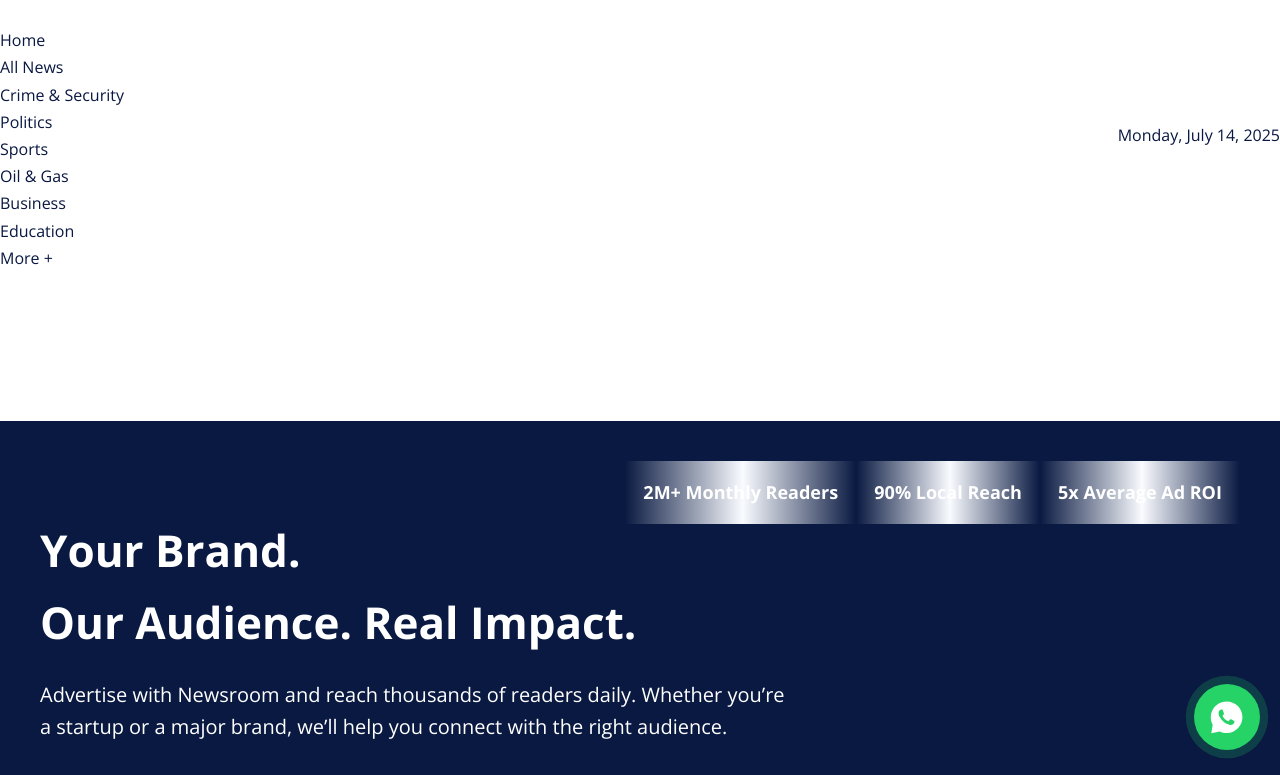
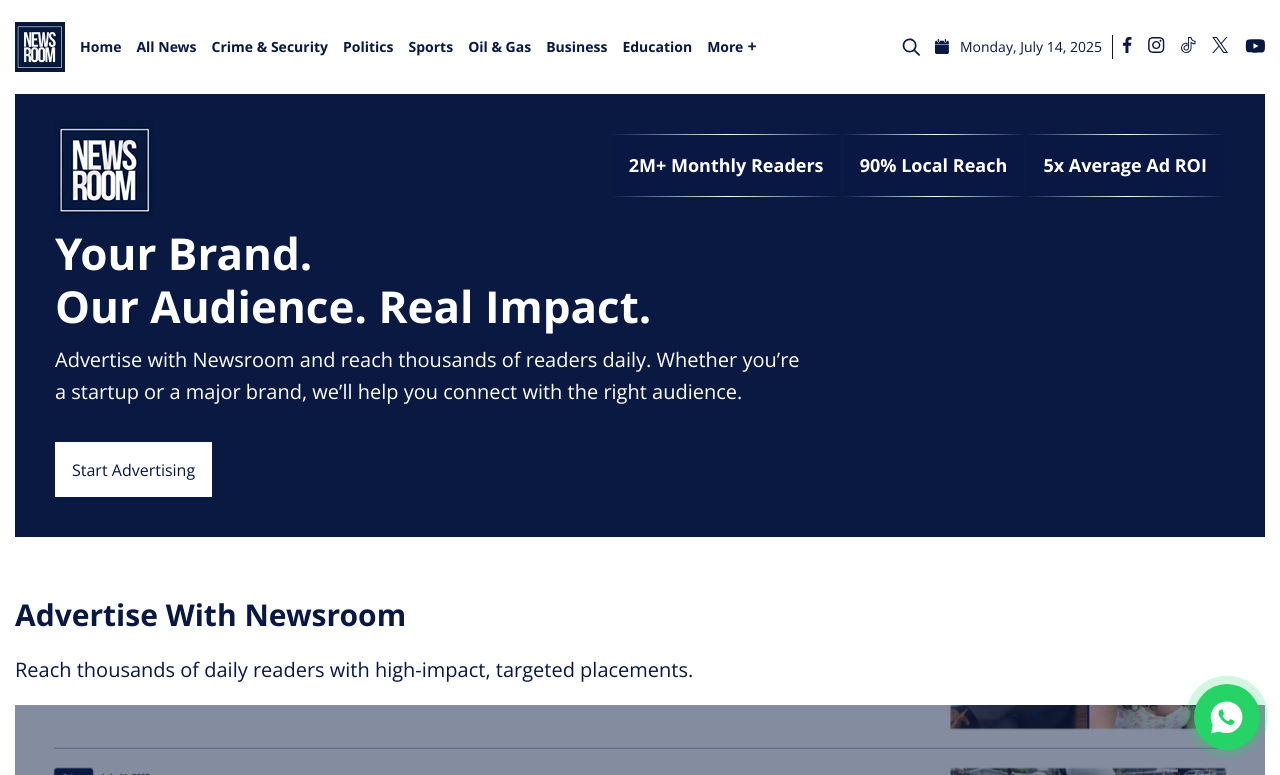
Before and after one commit to codeandcore/news_room, a plain HTML site: page advertise.html in a window 1280 px wide. Shown: the top 775 px of the page. Drawn offline with nearby package versions, Linux system fonts and the light colour scheme.

Commit message:
advertise fix design changes

```diff
--- a/advertise.html
+++ b/advertise.html
@@ -2,103 +2,168 @@
 <html>
   <head>
     <meta charset="utf-8" />
+    <meta http-equiv="Content-Type" content="text/html; charset=UTF-8" />
     <meta name="SKYPE_TOOLBAR" content="SKYPE_TOOLBAR_PARSER_COMPATIBLE" />
     <meta
       name="viewport"
-      content="width=device-width, initial-scale=1, user-scalable=yes"
+      content="width=device-width, initial-scale=1, maximum-scale=1, user-scalable=yes"
     />
     <meta http-equiv="x-ua-compatible" content="IE=Edge" />
+    <meta name="theme-color" content="#091842" />
+    <meta name="msapplication-navbutton-color" content="#091842" />
+    <meta name="apple-mobile-web-app-status-bar-style" content="#091842" />
+    <meta name="description" content="News Room" />
+
+    <meta property="og:type" content="website" />
+    <meta property="og:title" content="News Room" />
+    <meta property="og:description" content="News Room" />
+    <meta property="og:url" content="Site url" />
+    <meta property="og:site_name" content="News Room" />
+    <meta property="og:image" content="images/screenshot.png" />
+
+    <meta name="twitter:card" content="summary_large_image" />
+    <meta name="twitter:creator" content="News Room" />
+    <meta name="twitter:site" content="News Room" />
+    <meta name="twitter:description" content="News Room" />
+    <meta name="twitter:title" content="News Room" />
+    <meta name="twitter:image" content="images/screenshot.png" />
+    <meta name="pinterest-rich-pin" content="IDC-Card" />
+
+    <meta property="og:locale" content="en_US" />
+    <meta property="og:type" content="website" />
+    <meta property="og:title" content="Home Page - News Room" />
+    <meta property="og:url" content="Site url" />
+
     <title>News Room</title>
-    <meta name="description" content="Page Description" />
-    <!-- Chrome, Firefox OS, Opera and Vivaldi -->
-    <meta name="theme-color" content="#00434e" />
-    <!-- Windows Phone -->
-    <meta name="msapplication-navbutton-color" content="#00434e" />
-    <!-- iOS Safari -->
-    <meta name="apple-mobile-web-app-status-bar-style" content="#00434e" />
-    <meta property="og:image" content="images/screenshot.png" />
     <link rel="icon" type="image/ico" href="images/favicon.ico" />
-    <link rel="mask-icon" href="images/site/favicon.ico" color="white" />
-    <link rel="preconnect" href="https://fonts.googleapis.com" />
-    <link rel="preconnect" href="https://fonts.gstatic.com" crossorigin />
-    <link
-      href="https://fonts.googleapis.com/css2?family=Open+Sans:ital,wght@0,300..800;1,300..800&display=swap"
-      rel="stylesheet"
-    />
-    <link
-      rel="stylesheet"
-      href="https://cdn.jsdelivr.net/npm/swiper@11/swiper-bundle.min.css"
-    />
+    <link rel="mask-icon" href="images/favicon.ico" color="white" />
+
+    <link href="font/stylesheet.css" rel="stylesheet" />
+    <link href="css/swiper-bundle.min.css" rel="stylesheet" />
     <link href="css/screen.css" rel="stylesheet" />
+    <link href="css/dv.css" rel="stylesheet" />
     <link href="css/responsive.css" rel="stylesheet" />
     <script src="js/jquery.min.js"></script>
   </head>
   <body>
     <!-- FULL WRAPPER-->
     <div id="full_wrapper">
-      <header id="mainHeader">
-        <div class="wrapper header_wrapper">
-          <div class="left_nav">
-            <a href="/" class="head_logo">
-              <img src="images/site/logo.png" alt="" />
+      <!-- Header Start -->
+    <header class="header-main">
+      <div class="container large d-flex align-items-center">
+        <button class="navbar-toggler">
+          <span class="navbar-icon"></span>
+          <span class="navbar-icon"></span>
+          <span class="navbar-icon"></span>
+        </button>
+        <div class="logo-main">
+          <a href="index.html" class="logo">
+            <img src="images/logo.png" alt="News Room Logo" />
           </a>
-            <div class="menu">
+        </div>
+        <div class="header-menu">
+          <div
+            class="current-date d-flex align-items-center justify-content-end"
+          >
+            <span class="icon"><img src="images/calendar.svg" alt="" /></span>
+            Monday, July 14, 2025
+          </div>
           <nav>
             <ul>
-                  <li><a href="/">Home</a></li>
-                  <li><a href="/">All News</a></li>
-                  <li><a href="/">Crime & Security</a></li>
-                  <li><a href="/">Politics</a></li>
-                  <li><a href="/">Sports</a></li>
-                  <li><a href="/">Oil & Gas</a></li>
-                  <li><a href="/">Business</a></li>
-                  <li><a href="/">Education</a></li>
-                  <li class="sub_menu">
-                    <a href="/">More <span class="drp_menu">+</span></a>
+              <li><a href="#">Home</a></li>
+              <li><a href="#">All News</a></li>
+              <li><a href="#">Crime & Security</a></li>
+              <li><a href="#">Politics</a></li>
+              <li><a href="#">Sports</a></li>
+              <li><a href="#">Oil & Gas</a></li>
+              <li><a href="#">Business</a></li>
+              <li><a href="#">Education</a></li>
+              <li class="menu-item-has-children">
+                <a href="#">More</a>
               </li>
             </ul>
           </nav>
+          <ul class="social-menu d-flex">
+            <li>
+              <a target="_blank" href="https://www.facebook.com/newsroomgy/"
+                ><img src="images/facebook-black.svg" alt="Facebook Icon"
+              /></a>
+            </li>
+            <li>
+              <a
+                target="_blank"
+                href="https://www.instagram.com/newsroomguyana/"
+                ><img src="images/instgram-black.svg" alt="Instgram Icon"
+              /></a>
+            </li>
+            <li>
+              <a target="_blank" href="https://www.tiktok.com/@newsroomgy/"
+                ><img src="images/tiktok-black.svg" alt="Tiktok Icon"
+              /></a>
+            </li>
+            <li>
+              <a target="_blank" href="https://x.com/newsroomgy/"
+                ><img src="images/twitter-black.svg" alt="Twitter Icon"
+              /></a>
+            </li>
+            <li>
+              <a target="_blank" href="https://www.youtube.com/@NewsRoomGuyana"
+                ><img src="images/youtube-black.svg" alt="Toutube Icon"
+              /></a>
+            </li>
+          </ul>
         </div>
-          </div>
-          <div class="right_nav">
-            <div class="search_wrap">
-              <span class="search_open">
-                <img src="images/site/search.svg" alt="" />
+
+        <div class="right-nav">
+          <div class="search-wrap">
+            <span class="search-open">
+              <img src="images/search.svg" alt="" />
             </span>
           </div>
-            <div class="current_date">
-              <span class="icon"
-                ><img src="images/site/calendar.svg" alt=""
-              /></span>
+          <div class="current-date d-flex align-items-center">
+            <span class="icon"><img src="images/calendar.svg" alt="" /></span>
             Monday, July 14, 2025
           </div>
-            <div class="social_menu">
-              <a href="https://www.facebook.com/newsroomgy"
-                ><img src="images/site/facebook.svg" alt=""
+          <ul class="social-menu d-flex">
+            <li>
+              <a target="_blank" href="https://www.facebook.com/newsroomgy/"
+                ><img src="images/facebook-black.svg" alt="Facebook Icon"
               /></a>
-              <a href="https://www.instagram.com/newsroomguyana/#"
-                ><img src="images/site/instgram.svg" alt=""
+            </li>
+            <li>
+              <a
+                target="_blank"
+                href="https://www.instagram.com/newsroomguyana/"
+                ><img src="images/instgram-black.svg" alt="Instgram Icon"
               /></a>
-              <a href="https://www.tiktok.com/@newsroomgy"
-                ><img src="images/site/tictock.svg" alt=""
+            </li>
+            <li>
+              <a target="_blank" href="https://www.tiktok.com/@newsroomgy/"
+                ><img src="images/tiktok-black.svg" alt="Tiktok Icon"
               /></a>
-              <a href="https://x.com/newsroomgy"
-                ><img src="images/site/twitter.svg" alt=""
+            </li>
+            <li>
+              <a target="_blank" href="https://x.com/newsroomgy/"
+                ><img src="images/twitter-black.svg" alt="Twitter Icon"
               /></a>
-              <a href="https://www.youtube.com/@NewsRoomGuyana"
-                ><img src="images/site/youtube.svg" alt=""
+            </li>
+            <li>
+              <a target="_blank" href="https://www.youtube.com/@NewsRoomGuyana"
+                ><img src="images/youtube-black.svg" alt="Toutube Icon"
               /></a>
-            </div>
+            </li>
+          </ul>
         </div>
       </div>
     </header>
+    <!-- Header End -->
       <div class="main">
-        <div class="wrapper">
+        <div class="container">
           <div class="advertise_container">
             <div class="ads_infoBox">
               <div class="top_section">
                 <div class="logo">
-                  <img src="images/site/logo.png" alt="" />
+                  <img src="images/logo_ads.png" alt="" />
                 </div>
                 <div class="reader_numbers">
                   <div class="num_box"><span>2M+ Monthly Readers</span></div>
@@ -122,20 +187,20 @@
                 placements.
               </h6>
               <div class="ads_placement">
-                <img src="images/site/ads1.jpg" alt="" />
+                <img src="images/ads1.jpg" alt="" />
               </div>
             </div>
             <div class="ads_show">
               <h4>Front Page Ad Map</h4>
               <div class="ads_boxs">
                 <div class="ads_box col_3">
-                  <img src="images/site/fads1.jpg" alt="" />
+                  <img src="images/fads1.jpg" alt="" />
                 </div>
                 <div class="ads_box col_3">
-                  <img src="images/site/fads2.jpg" alt="" />
+                  <img src="images/fads2.jpg" alt="" />
                 </div>
                 <div class="ads_box col_3">
-                  <img src="images/site/fads3.jpg" alt="" />
+                  <img src="images/fads3.jpg" alt="" />
                 </div>
               </div>
             </div>
@@ -143,16 +208,16 @@
               <h4>Inside Page Ad Map</h4>
               <div class="ads_boxs">
                 <div class="ads_box col_3">
-                  <img src="images/site/inside1.jpg" alt="" />
+                  <img src="images/inside1.jpg" alt="" />
                 </div>
                 <div class="ads_box col_2">
-                  <img src="images/site/inside2.jpg" alt="" />
+                  <img src="images/inside2.jpg" alt="" />
                 </div>
                 <div class="ads_box col_2">
-                  <img src="images/site/inside3.jpg" alt="" />
+                  <img src="images/inside3.jpg" alt="" />
                 </div>
                 <div class="ads_box col_3">
-                  <img src="images/site/inside4.jpg" alt="" />
+                  <img src="images/inside4.jpg" alt="" />
                 </div>
               </div>
             </div>
--- a/css/screen.css
+++ b/css/screen.css
@@ -870,13 +870,6 @@ body.menu-open .navbar-toggler span:last-child {
    opacity: 0.7;
 }
 
-/* Header End*/
-
-
-.main {
-   margin-top: 149px;
-}
-
 /* home slider  */
 .newsswiper {
    width: 100%;
@@ -1127,7 +1120,7 @@ body.menu-open .navbar-toggler span:last-child {
    font-weight: bold;
    color: var(--white);
    padding: 15px 17px;
-   background-color: var(--primary-color);
+   background-color: var(--primary);
    display: block;
 }
 
@@ -1135,6 +1128,7 @@ body.menu-open .navbar-toggler span:last-child {
    color: var(--white);
    font-weight: bold;
    font-size: 44px;
+   margin-bottom: 0;
 }
 
 .advertise_container .ads_infoBox p {
```
Also changed, not shown: images/logo_ads.png (added). Lines whose indentation alone changed are shown as unchanged.
